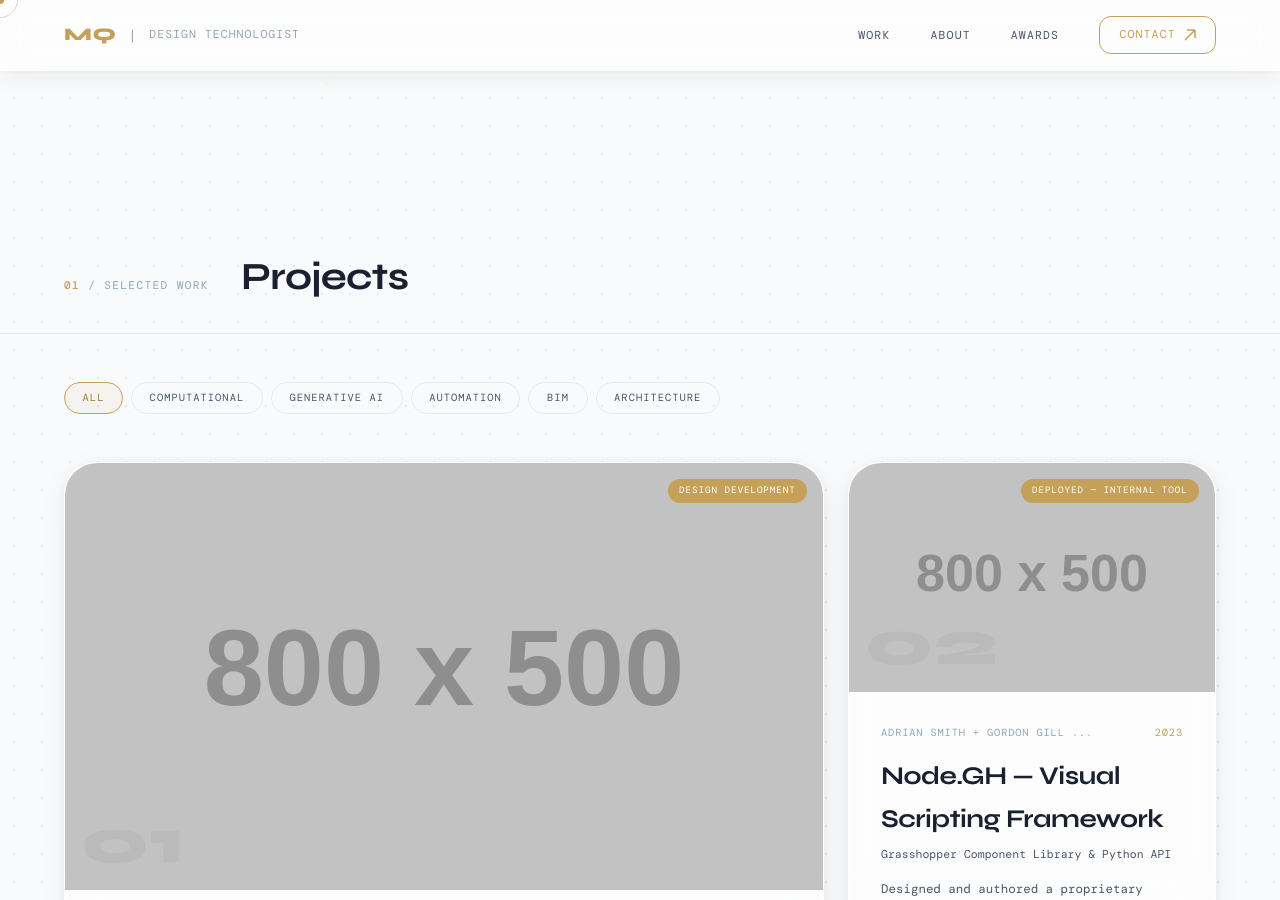
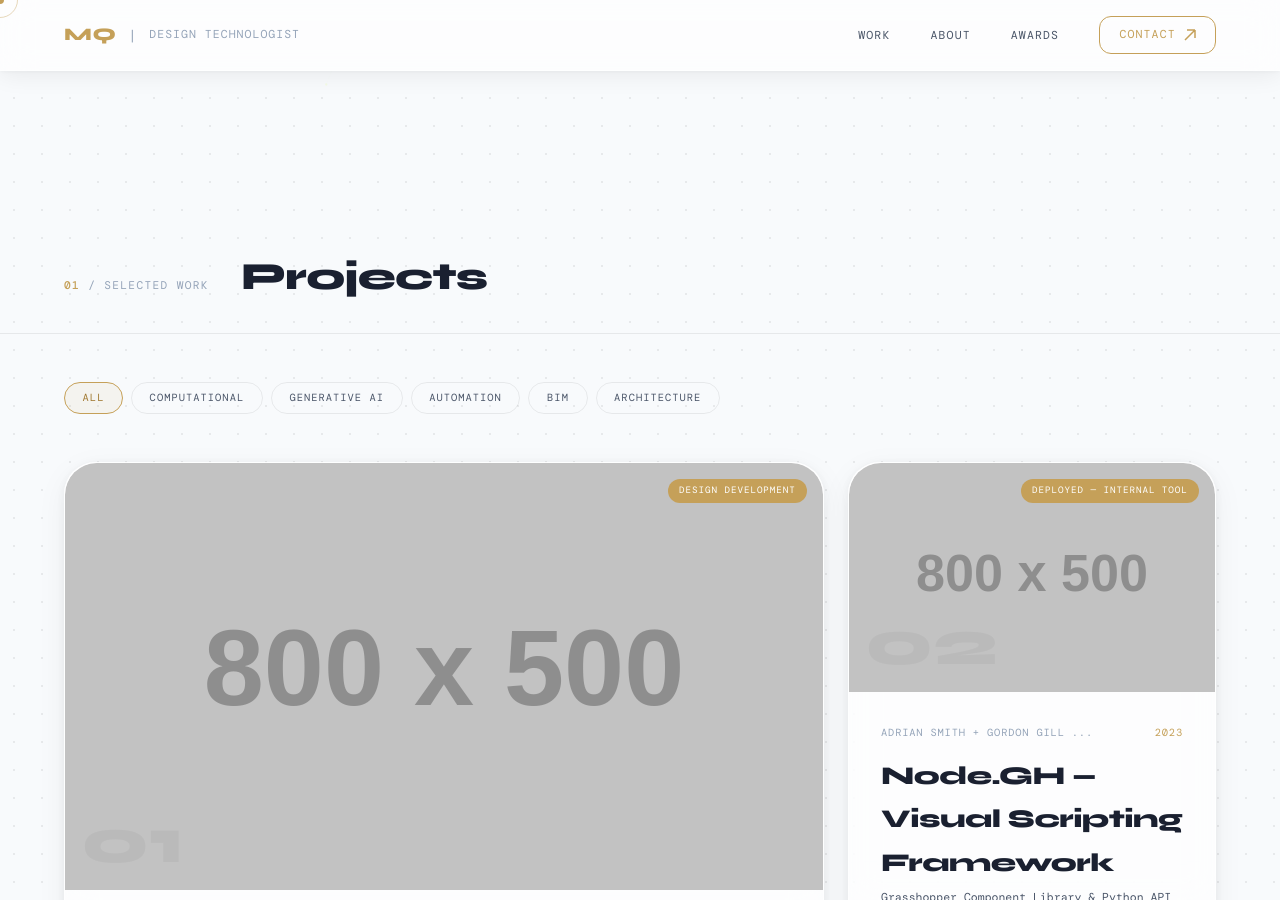
Before and after one commit to mohammadqtaishat/mohammadqtaishat.github.io, a Jekyll site: the page built from index.html, in a window 1280 px wide and 900 px high, scrolled down 810 px. Built offline with Jekyll 4.4.1, drawn with Linux system fonts in a browser that asks for light colours; some web fonts are replaced.

Commit message:
Update font links in default layout

```diff
--- a/_layouts/default.html
+++ b/_layouts/default.html
@@ -15,9 +15,9 @@
   <meta property="og:type" content="website" />
 
   <!-- Fonts -->
-  <link rel="preconnect" href="https://fonts.googleapis.com" />
-  <link rel="preconnect" href="https://fonts.gstatic.com" crossorigin />
-  <link href="https://fonts.googleapis.com/css2?family=DM+Mono:ital,wght@0,300;0,400;0,500;1,300&family=Syne:wght@400;600;700;800&display=swap" rel="stylesheet" />
+  <link rel="preconnect" href="https://fonts.googleapis.com">
+  <link rel="preconnect" href="https://fonts.gstatic.com" crossorigin>
+  <link href="https://fonts.googleapis.com/css2?family=DM+Mono:ital,wght@0,300;0,400;0,500;1,300&family=Syne:wght@800&display=swap" rel="stylesheet">
 
   <!-- Main Stylesheet -->
   <link rel="stylesheet" href="{{ 'assets/css/main.css' | relative_url }}" />
```
